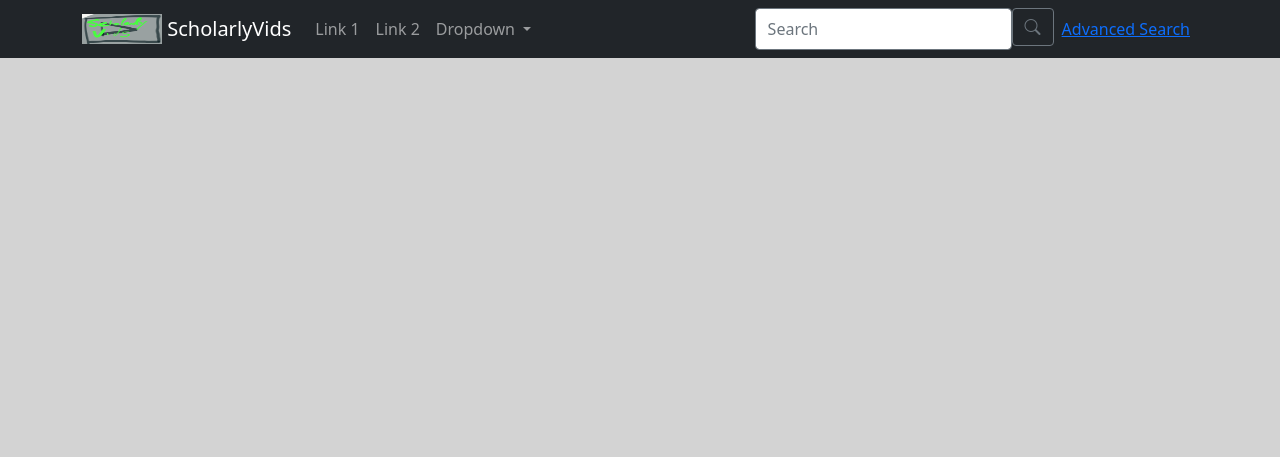
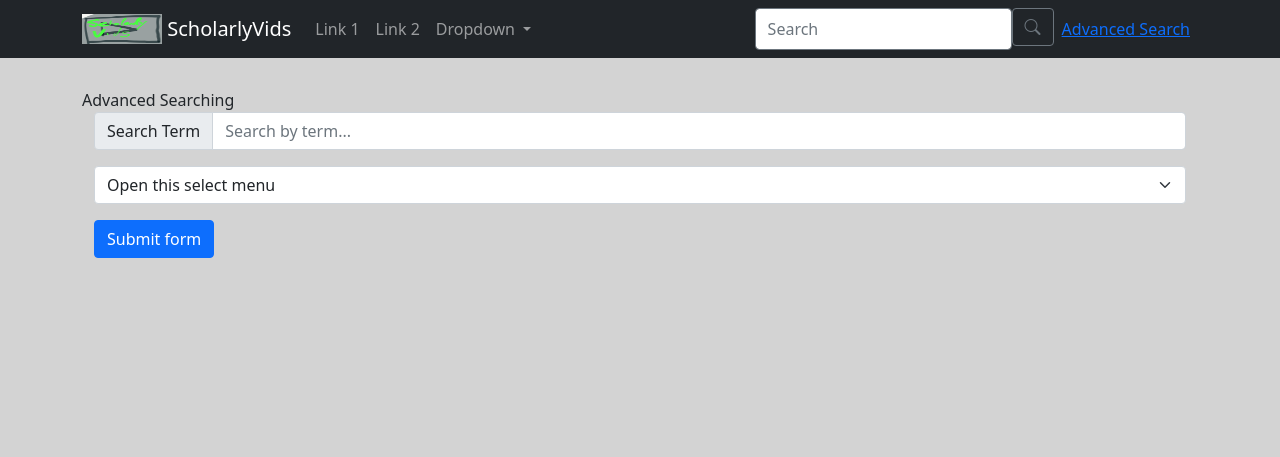
Before and after one commit to stevenanderson-git/scholarlyvids, a Flask app: page /advanced_search in a window 1280 px wide. Shown: the top 457 px of the page. Run offline with Flask 2, Linux system fonts and the light colour scheme.

Commit message:
updates on search

```diff
--- a/flaskr/templates/advanced_search.html
+++ b/flaskr/templates/advanced_search.html
@@ -1 +1,26 @@
 {% extends 'base.html' %}
+{% block content %}
+Advanced Searching
+<div class="container">
+    <form action="" method="GET">
+
+        <div class="input-group mb-3">
+            <span class="input-group-text" id="basic-addon1">Search Term</span>
+            <input type="text" class="form-control" placeholder="Search by term..." aria-label="Search Term"
+                aria-describedby="basic-addon1" name="search term">
+        </div>
+        <div class="input-group mb-3">
+            <select class="form-select" aria-label="Default select example">
+                <option selected>Open this select menu</option>
+                <option value="1">One</option>
+                <option value="2">Two</option>
+                <option value="3">Three</option>
+            </select>
+        </div>
+        <div class="col-12">
+            <button class="btn btn-primary" type="submit">Submit form</button>
+        </div>
+    </form>
+
+</div>
+{% endblock content %}
```
Also changed, not shown: flaskr/templates/video_card.html (added, +21 -0 lines).
